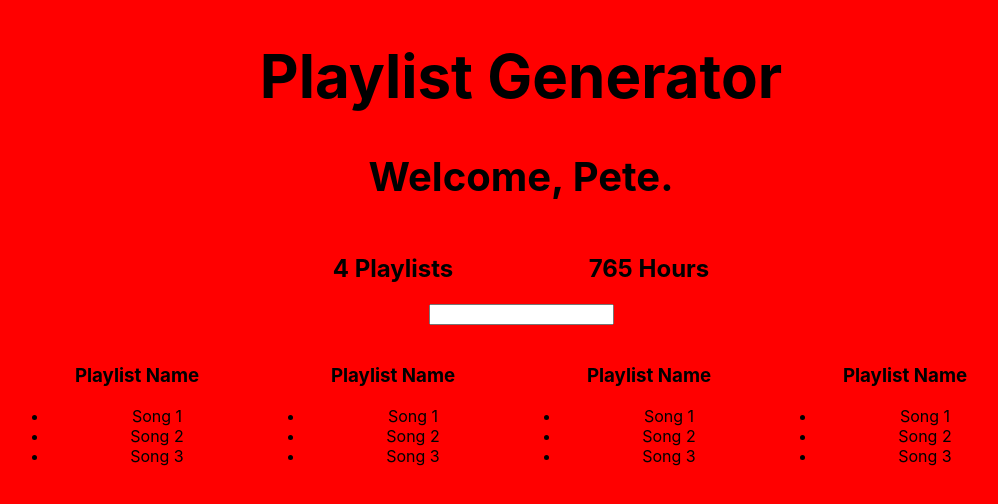
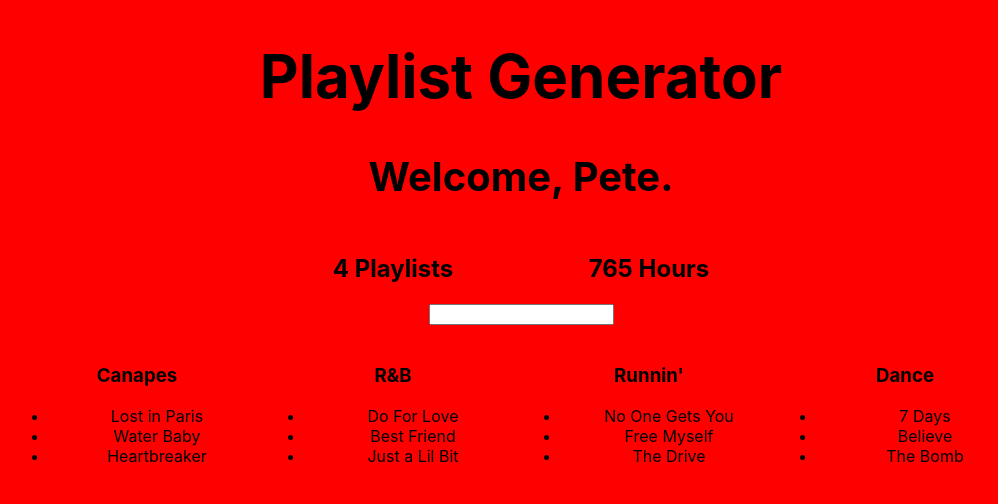
Before and after one commit to pdshipp/spotify_web_project, a React (Create React App) app: page / in a window 1280 px wide. Shown: the top 504 px of the page, without its empty margins (119-1117 px from the left). Built offline with nearby package versions, Linux system fonts and the light colour scheme; the HTML template or start-up script is replaced by a standard one.

Commit message:
added server data to playlist component

```diff
--- a/src/App.js
+++ b/src/App.js
@@ -94,11 +94,16 @@
 
 class Playlist extends Component {
   render() {
+    let playlist = this.props.playlist
     return (
       <div style = {{... defaultStyle, width: '20%', display: 'inline-block'}}>
         <img/>
-        <h3> Playlist Name </h3>
-        <ul> <li>Song 1</li><li>Song 2</li><li>Song 3</li></ul>
+        <h3>{playlist.name}</h3>
+        <ul>
+          {playlist.songs.map(song =>
+            <li>{song.name}</li>
+          )}
+        </ul>
       </div>
     );
   }
@@ -138,10 +143,9 @@
           <PlaylistCounter playlists={this.state.serverData.user.playlists}/>
           <HoursCounter playlists={this.state.serverData.user.playlists}/>
           <Filter/>
-          <Playlist/>
-          <Playlist/>
-          <Playlist/>
-          <Playlist/>
+          {this.state.serverData.user.playlists.map(
+            playlist => <Playlist playlist={playlist}/>
+          )}
         </div> : <h1> 'Loading...' </h1>
         }
       </Wrapper>
```
